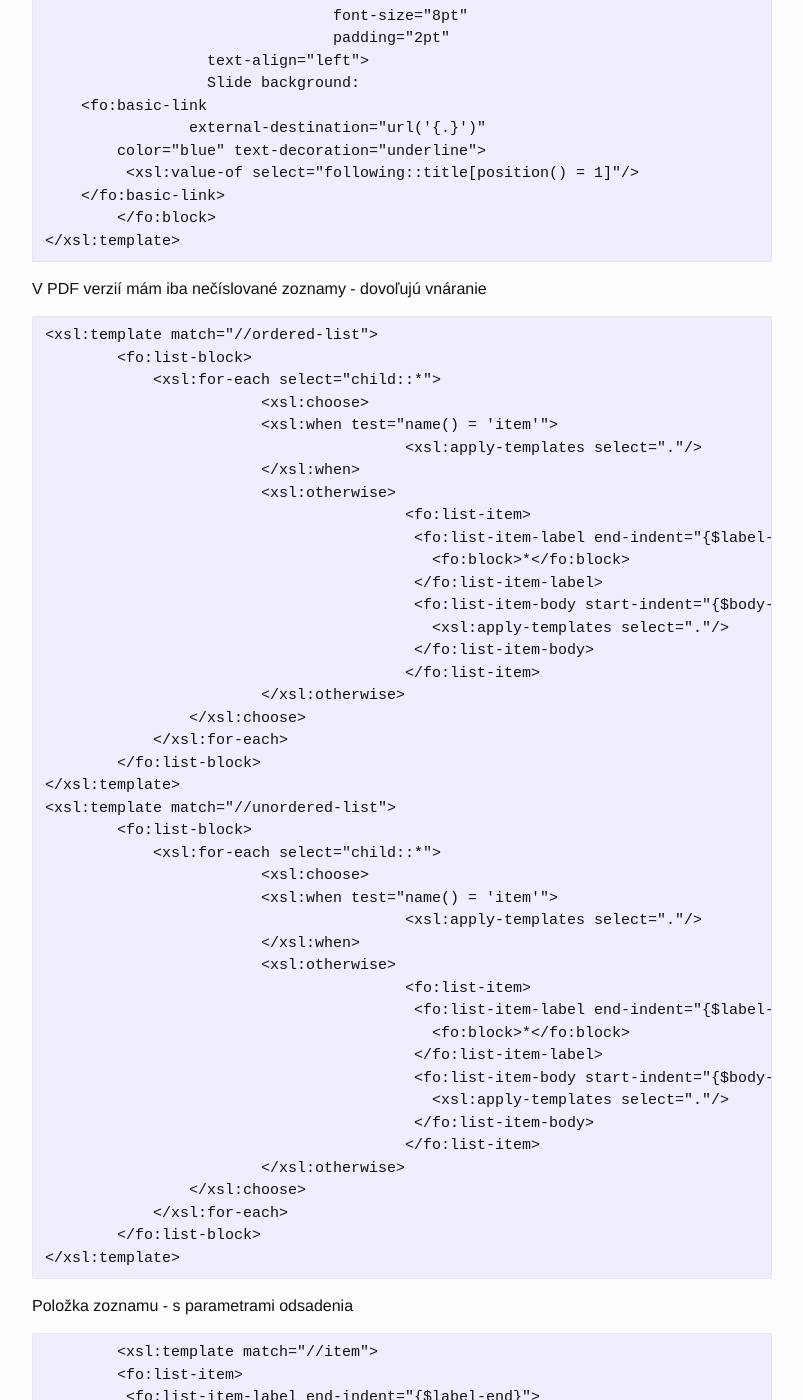
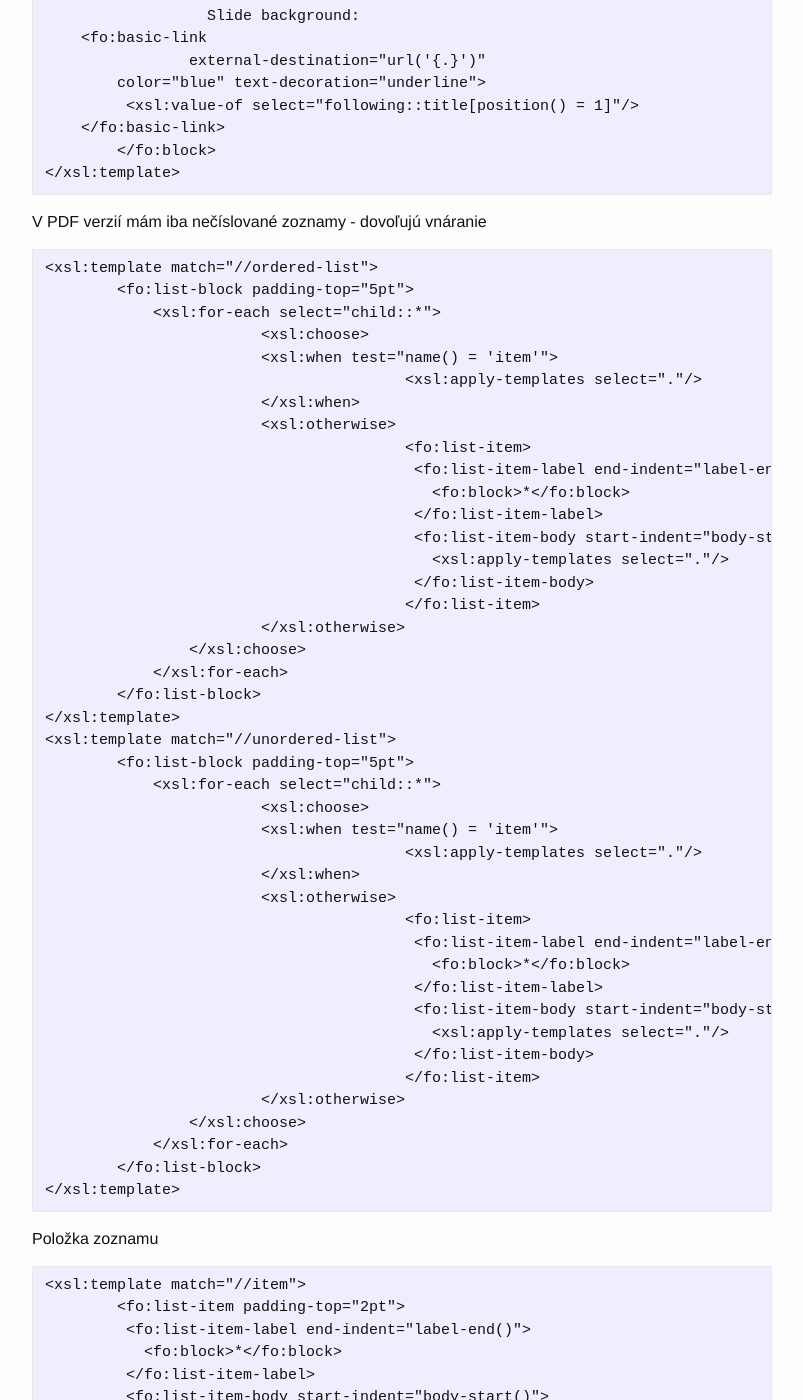
Before and after one commit to mackovaKris/mackovaKris.github.io, a Jekyll site: the page built from Documentation/wpub3.md, in a window 1280 px wide and 1400 px high, scrolled down 13595 px. Shown: the whole window, without its empty margins (238-1041 px from the left). Built offline with Jekyll 4.4.1, drawn with Linux system fonts in a browser that asks for light colours; some of the changed text lies outside the part shown.

Commit message:
edited pdf transformations

```diff
--- a/Documentation/wpub3.md
+++ b/Documentation/wpub3.md
@@ -97,9 +97,6 @@ PDF:
 
 	<xsl:param name="slide.width" select="'210mm'"/>
 	<xsl:param name="slide.height" select="'140mm'"/>
-
-	<xsl:param name="label-end" select="'15mm'"/>
-	<xsl:param name="body-start" select="'3mm'"/>
 
 	<xsl:param name="text.size" select="'12pt'"/>
 	<xsl:param name="title.size" select="'28pt'"/>
@@ -587,7 +584,7 @@ Formátovanie odkazov v zozname odkazov.
 V PDF verzií mám iba nečíslované zoznamy - dovoľujú vnáranie
 
     <xsl:template match="//ordered-list">
-		<fo:list-block>
+		<fo:list-block padding-top="5pt">
 		    <xsl:for-each select="child::*">
 				<xsl:choose>
 			        <xsl:when test="name() = 'item'">
@@ -595,10 +592,10 @@ V PDF verzií mám iba nečíslované zoznamy - dovoľujú vnáranie
 			        </xsl:when>
 			        <xsl:otherwise>
 						<fo:list-item>
-						 <fo:list-item-label end-indent="{$label-end}">
+						 <fo:list-item-label end-indent="label-end()" text-align="end">
 						   <fo:block>*</fo:block>
 						 </fo:list-item-label>
-						 <fo:list-item-body start-indent="{$body-start}">
+						 <fo:list-item-body start-indent="body-start()" text-indent="0">
 						   <xsl:apply-templates select="."/>
 						 </fo:list-item-body>
 						</fo:list-item>
@@ -608,7 +605,7 @@ V PDF verzií mám iba nečíslované zoznamy - dovoľujú vnáranie
 		</fo:list-block>
     </xsl:template>
     <xsl:template match="//unordered-list">
-		<fo:list-block>
+		<fo:list-block padding-top="5pt">
 		    <xsl:for-each select="child::*">
 				<xsl:choose>
 			        <xsl:when test="name() = 'item'">
@@ -616,10 +613,10 @@ V PDF verzií mám iba nečíslované zoznamy - dovoľujú vnáranie
 			        </xsl:when>
 			        <xsl:otherwise>
 						<fo:list-item>
-						 <fo:list-item-label end-indent="{$label-end}">
+						 <fo:list-item-label end-indent="label-end()" text-align="end">
 						   <fo:block>*</fo:block>
 						 </fo:list-item-label>
-						 <fo:list-item-body start-indent="{$body-start}">
+						 <fo:list-item-body start-indent="body-start()" text-indent="0">
 						   <xsl:apply-templates select="."/>
 						 </fo:list-item-body>
 						</fo:list-item>
@@ -629,21 +626,25 @@ V PDF verzií mám iba nečíslované zoznamy - dovoľujú vnáranie
 		</fo:list-block>
     </xsl:template>
 
-Položka zoznamu - s parametrami odsadenia
+Položka zoznamu
 
-    	<xsl:template match="//item">
-		<fo:list-item>
-		 <fo:list-item-label end-indent="{$label-end}">
+	<xsl:template match="//item">
+		<fo:list-item padding-top="2pt">
+		 <fo:list-item-label end-indent="label-end()">
 		   <fo:block>*</fo:block>
 		 </fo:list-item-label>
-		 <fo:list-item-body start-indent="{$body-start}">
+		 <fo:list-item-body start-indent="body-start()">
 		   <fo:block><xsl:value-of select="text()"/></fo:block>
 		 </fo:list-item-body>
 		</fo:list-item>
     </xsl:template>
 
-Formátovanie obrázku
+Formátovanie obrázku - so zadanou pozíciou a v texte
 
-    <xsl:template match="//image">
-		<fo:external-graphic src="url('{@src}')"  content-height="40%"/>
+    <xsl:template match="//image[@position]">
+		<fo:external-graphic src="url('{@src}')" content-width="{@width div 5}mm" content-height="{@height div 5}mm"/>
     </xsl:template>
+
+    <xsl:template match="//image[not(@position)]">
+		<fo:external-graphic src="url('{@src}')" content-width="{@width div 5}mm" content-height="{@height div 5}mm" left="{@x}mm" bottom="{@y}mm" position="relative"/>
+    </xsl:template>
```
